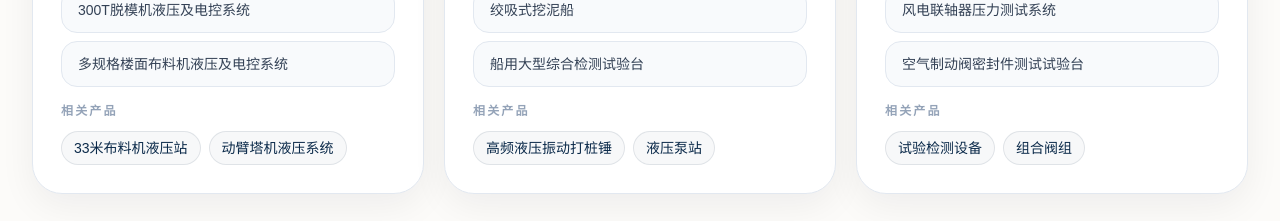
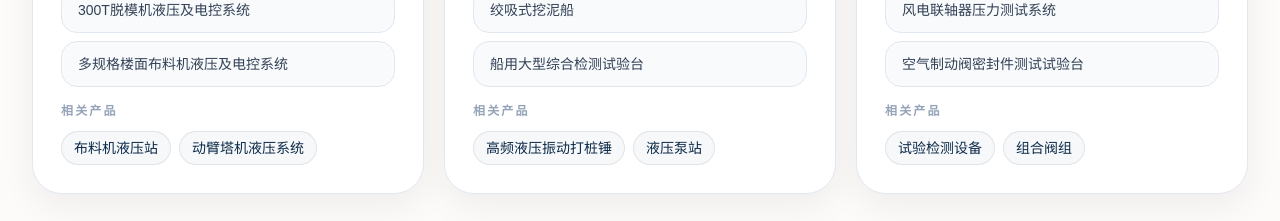
Before and after one commit to chency7/hongsheng_site, a Next.js app: page /capability in a window 1280 px wide. Shown: the part 4240-4461 px from the top of the page. Built offline with nearby package versions, Linux system fonts and the light colour scheme; a web font is replaced by a local one; what tailwindcss-debug-screens would draw is missing.

Commit message:
fix:一些简单的调整

```diff
--- a/src/app/capability/page.tsx
+++ b/src/app/capability/page.tsx
@@ -130,7 +130,7 @@ const industryMatrix: IndustryMatrix[] = [
       '300T脱模机液压及电控系统',
       '多规格楼面布料机液压及电控系统',
     ],
-    products: ['33米布料机液压站', '动臂塔机液压系统'],
+    products: ['布料机液压站', '动臂塔机液压系统'],
   },
   {
     title: '船舶海洋',
--- a/src/data/products.ts
+++ b/src/data/products.ts
@@ -86,7 +86,7 @@ export const productBrands: ProductBrand[] = ['福艾德', '派克', '力士乐'
 export const products: Product[] = [
   {
     id: 'p-33m-placing-boom',
-    name: '33米布料机液压站',
+    name: '布料机液压站',
     model: 'HS-33M-PB',
     category: 'concrete-placing-boom',
     brand: '其他',
@@ -490,23 +490,7 @@ export const products: Product[] = [
       {
         title: '技术参数',
         content: `
-### 动臂塔机液压系统
 
-| 型号 | 项目 | 规格1 | 规格2 | 规格3 | 规格4 | 规格5 | 规格6 |
-|------|------|-------|-------|-------|-------|-------|-------|
-| **电源** | V | - | - | - | - | - | - |
-| **功率** | KW | 5.5 | 5.5 | 18.5 | 22 | 22 | 22 |
-| **系统压力** | Mpa | 30 | 30 | 30 | 30 | 30 | 30 |
-| **油箱容积/加油量** | L | 120 | 120 | 140 | 175 | 175 | 175 |
-| **系统流量** | L/min | 11 | 11 | 26 | 36 | 36 | 36 |
-| **风机功率** | W | 200 | 200 | 300 | 300 | 300 | 300 |
-| **主阀** | - | 力士乐乐卓 | 力士乐乐卓 | 力度克/海德罗斯 | 力度克/海德罗斯 | 力度克/海德罗斯 | 力度克/海德罗斯 |
-| **控制阀类型** | - | 国产电磁阀组(力士乐乐卓) | 进口电磁阀组(Rexroth、Atos) | 进口电磁阀组(Rexroth、Atos) | 进口电磁阀组(Rexroth、Atos) | 进口多路阀(Danfoss) | 进口多路阀(Danfoss) |
-| **控制方式** | - | 开关量控制 | 开关量控制 | 开关量控制 | 比例量控制 | 比例量控制 | 比例量控制 |
-| **温控系统** | - | 带温控模块、自动启停风冷却器 | 带温控模块、自动启停风冷却器 | 带温控模块、自动启停风冷却器 | 带温控模块、自动启停风冷却器 | 带温控模块、自动启停风冷却器 | 带温控模块、自动启停风冷却器 |
-| **臂架油缸缸径** | mm | - | - | - | - | - | - |
-| **臂架油缸杆径** | mm | - | - | - | - | - | - |
-| **臂架油缸行程** | mm | \multicolumn{6}{c|}{500-1800} |
         `
       },
       {
@@ -518,3 +502,21 @@ export const products: Product[] = [
     ]
   }
 ];
+
+// ### 动臂塔机液压系统
+
+// | 型号 | 项目 | 规格1 | 规格2 | 规格3 | 规格4 | 规格5 | 规格6 |
+// |------|------|-------|-------|-------|-------|-------|-------|
+// | **电源** | V | - | - | - | - | - | - |
+// | **功率** | KW | 5.5 | 5.5 | 18.5 | 22 | 22 | 22 |
+// | **系统压力** | Mpa | 30 | 30 | 30 | 30 | 30 | 30 |
+// | **油箱容积/加油量** | L | 120 | 120 | 140 | 175 | 175 | 175 |
+// | **系统流量** | L/min | 11 | 11 | 26 | 36 | 36 | 36 |
+// | **风机功率** | W | 200 | 200 | 300 | 300 | 300 | 300 |
+// | **主阀** | - | 力士乐乐卓 | 力士乐乐卓 | 力度克/海德罗斯 | 力度克/海德罗斯 | 力度克/海德罗斯 | 力度克/海德罗斯 |
+// | **控制阀类型** | - | 国产电磁阀组(力士乐乐卓) | 进口电磁阀组(Rexroth、Atos) | 进口电磁阀组(Rexroth、Atos) | 进口电磁阀组(Rexroth、Atos) | 进口多路阀(Danfoss) | 进口多路阀(Danfoss) |
+// | **控制方式** | - | 开关量控制 | 开关量控制 | 开关量控制 | 比例量控制 | 比例量控制 | 比例量控制 |
+// | **温控系统** | - | 带温控模块、自动启停风冷却器 | 带温控模块、自动启停风冷却器 | 带温控模块、自动启停风冷却器 | 带温控模块、自动启停风冷却器 | 带温控模块、自动启停风冷却器 | 带温控模块、自动启停风冷却器 |
+// | **臂架油缸缸径** | mm | - | - | - | - | - | - |
+// | **臂架油缸杆径** | mm | - | - | - | - | - | - |
+// | **臂架油缸行程** | mm | \multicolumn{6}{c|}{500-1800} |
```
